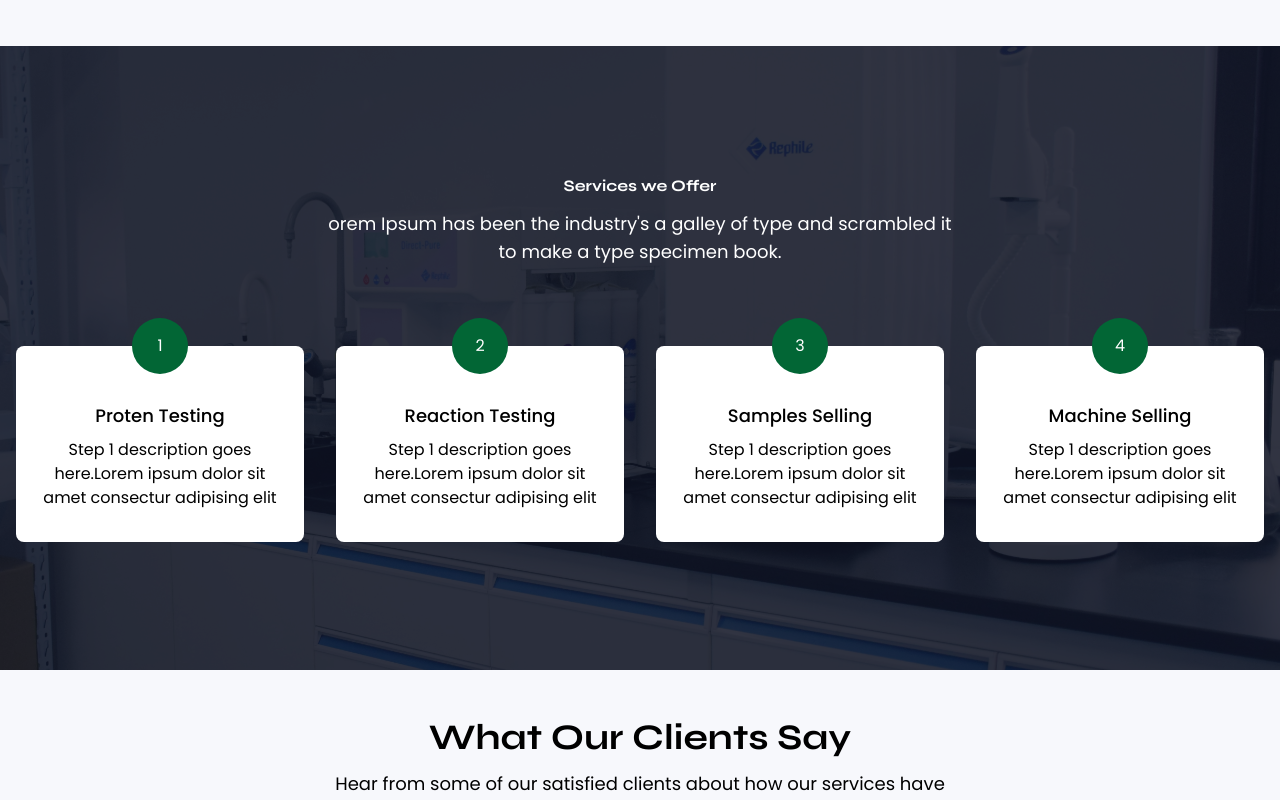
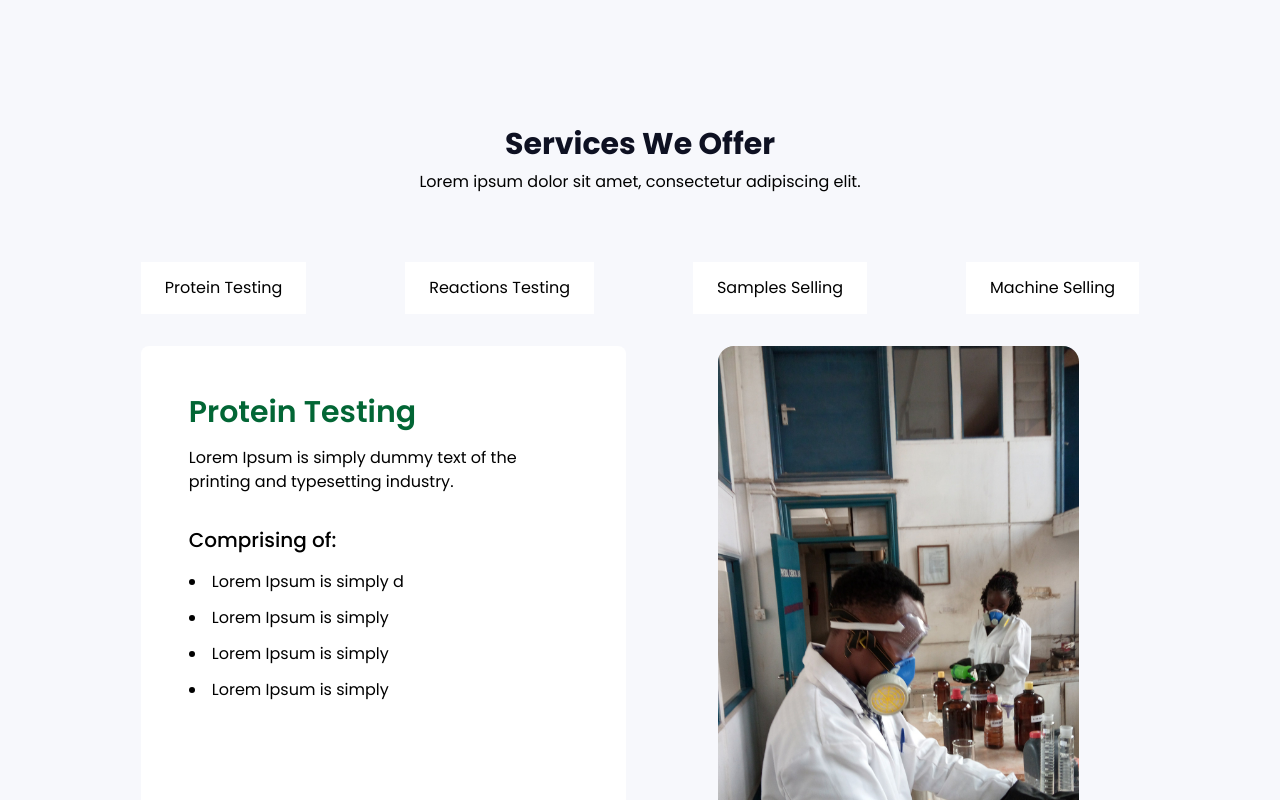
Before and after one commit to fezhull/Laboratory-React-Website, a React (Vite) app: page / in a window 1280 px wide. Shown: the part 1440-2240 px from the top of the page. Built offline with nearby package versions, Linux system fonts and the light colour scheme.

Commit message:
updates on the pages

```diff
--- a/src/App.jsx
+++ b/src/App.jsx
@@ -3,9 +3,9 @@ import './App.css'
 import About from './components/About'
 import Hero from './components/Hero'
 import Navbar from './components/Navbar'
-// import Services from './components/Services'
+ import Services from './components/Services'
 import Testimonial from './components/Testimonial'
-//import Pricing from './components/Pricing'
+// import Pricing from './components/Pricing'
 import WorkingStep from './components/WorkingStep'
 import Contact from './components/Contact'
 import Footer from './components/Footer'
@@ -18,8 +18,8 @@ function App() {
       <Navbar/>
       <Hero/>
       <About/>
+      <Services/>
       <WorkingStep/>
-      {/* <Services/> */}
       {/* <Pricing/> */}
       <Testimonial/>
       <Contact/>
--- a/src/components/Navbar.jsx
+++ b/src/components/Navbar.jsx
@@ -17,7 +17,7 @@ const Navbar = () => {
     };
 
     const handleScroll = () => {
-        const sections = ['home', 'services', 'about', 'pricing', 'testimonial'];
+        const sections = ['home', 'services', 'about', /* 'pricing' */, 'testimonial'];
         const scrollPosition = window.scrollY + 100;
 
         sections.forEach(section => {
@@ -49,7 +49,7 @@ const Navbar = () => {
 
     const navLinks = (
         <ul className='font-medium flex flex-col md:flex-row lg:space-x-8 sm:space-x-4 space-y-2 md:space-y-0 p-4 md:p-0'>
-            {['home', 'about','services', 'pricing', 'testimonial'].map(section => (
+            {['home', 'about','services', /* 'pricing' */, 'testimonial'].map(section => (
                 <li key={section}>
                     <motion.a
                         whileHover={{ scale: 1.1 }}
--- a/src/components/Services.jsx
+++ b/src/components/Services.jsx
@@ -1,142 +1,142 @@
-// import React from 'react';
-// import { Tab, Tabs, TabList, TabPanel } from 'react-tabs';
-// import servicesImg1 from "../assets/img1.jpg";
-// import servicesImg2 from "../assets/img2.jpg";
-// import servicesImg3 from "../assets/img3.jpg";
-// import servicesImg4 from "../assets/logo.jpg";
-// import { motion } from "framer-motion";
-// import { fadeIn } from "../utilis/animationVariants";
+import React from 'react';
+import { Tab, Tabs, TabList, TabPanel } from 'react-tabs';
+import servicesImg1 from "../assets/img1.jpg";
+import servicesImg2 from "../assets/img2.jpg";
+import servicesImg3 from "../assets/img3.jpg";
+import servicesImg4 from "../assets/logo.jpg";
+import { motion } from "framer-motion";
+import { fadeIn } from "../utilis/animationVariants";
 
-// const Services = () => {
-//     return (
-//         <div className='bg-[#f7f8fc]' id='services'>
-//             <div className='pt-20 px-4 container mx-auto'>
-//                 <motion.div
-//                     variants={fadeIn('up', 0.2)}
-//                     initial="hidden"
-//                     whileInView="show"
-//                     viewport={{ once: false, amount: 0.7 }}
-//                     className='text-center space-y-2'
-//                 >
-//                     <h2 className='text-3xl font-bold text-heroBg'>Services We Offer</h2>
-//                     <p className='md:w-1/2 mx-auto'>Lorem ipsum dolor sit amet, consectetur adipiscing elit.</p>
-//                 </motion.div>
+const Services = () => {
+    return (
+        <div className='bg-[#f7f8fc]' id='services'>
+            <div className='pt-20 px-4 container mx-auto'>
+                <motion.div
+                    variants={fadeIn('up', 0.2)}
+                    initial="hidden"
+                    whileInView="show"
+                    viewport={{ once: false, amount: 0.7 }}
+                    className='text-center space-y-2'
+                >
+                    <h2 className='text-3xl font-bold text-heroBg'>Services We Offer</h2>
+                    <p className='md:w-1/2 mx-auto'>Lorem ipsum dolor sit amet, consectetur adipiscing elit.</p>
+                </motion.div>
 
-//                 <div className='py-1 md:w-4/5 mx-auto'>
-//                     <Tabs>
-//                         <motion.TabList
-//                             variants={fadeIn('up', 0.3)}
-//                             initial="hidden"
-//                             whileInView="show"
-//                             viewport={{ once: false, amount: 0.7 }}
-//                             className="flex flex-wrap justify-between items-center md:gap-4 gap-4 mt-16"
-//                         >
-//                             <Tab aria-label="Protein Testing">Protein Testing</Tab>
-//                             <Tab aria-label="Reactions Testing">Reactions Testing</Tab>
-//                             <Tab aria-label="Samples Selling">Samples Selling</Tab>
-//                             <Tab aria-label="Machine Selling">Machine Selling</Tab>
-//                         </motion.TabList>
+                <div className='py-1 md:w-4/5 mx-auto'>
+                    <Tabs>
+                        <motion.TabList
+                            variants={fadeIn('up', 0.3)}
+                            initial="hidden"
+                            whileInView="show"
+                            viewport={{ once: false, amount: 0.7 }}
+                            className="flex flex-wrap justify-between items-center md:gap-4 gap-4 mt-16"
+                        >
+                            <Tab aria-label="Protein Testing">Protein Testing</Tab>
+                            <Tab aria-label="Reactions Testing">Reactions Testing</Tab>
+                            <Tab aria-label="Samples Selling">Samples Selling</Tab>
+                            <Tab aria-label="Machine Selling">Machine Selling</Tab>
+                        </motion.TabList>
 
-//                         {/* Tab Panels */}
-//                         <TabPanel>
-//                             <motion.div
-//                                 variants={fadeIn('down', 0.3)}
-//                                 initial="hidden"
-//                                 whileInView="show"
-//                                 viewport={{ once: false, amount: 0.7 }}
-//                                 className='flex flex-col md:flex-row gap-8 mt-8'
-//                             >
-//                                 <div className='md:w-1/2 bg-white rounded-lg p-12'>
-//                                     <h3 className='text-3xl font-semibold text-primary mb-4'>Protein Testing</h3>
-//                                     <p className='mb-8'>Lorem Ipsum is simply dummy text of the printing and typesetting industry.</p>
-//                                     <h4 className='text-xl font-medium text-black mb-4'>Comprising of:</h4>
-//                                     <ul className='list-disc list-inside space-y-3'>
-//                                         <li>Lorem Ipsum is simply d</li>
-//                                         <li>Lorem Ipsum is simply </li>
-//                                         <li>Lorem Ipsum is simply </li>
-//                                         <li>Lorem Ipsum is simply </li>
-//                                     </ul>
-//                                 </div>
-//                                 <div className='md:w-1/2'>
-//                                     <img
-//                                         src={servicesImg1}
-//                                         alt="Image representing Protein Testing services"
-//                                         className='w-3/4 h-auto rounded-2xl object-cover mx-auto'
-//                                     />
-//                                 </div>
-//                             </motion.div>
-//                         </TabPanel>
+                        {/* Tab Panels */}
+                        <TabPanel>
+                            <motion.div
+                                variants={fadeIn('down', 0.3)}
+                                initial="hidden"
+                                whileInView="show"
+                                viewport={{ once: false, amount: 0.7 }}
+                                className='flex flex-col md:flex-row gap-8 mt-8'
+                            >
+                                <div className='md:w-1/2 bg-white rounded-lg p-12'>
+                                    <h3 className='text-3xl font-semibold text-primary mb-4'>Protein Testing</h3>
+                                    <p className='mb-8'>Lorem Ipsum is simply dummy text of the printing and typesetting industry.</p>
+                                    <h4 className='text-xl font-medium text-black mb-4'>Comprising of:</h4>
+                                    <ul className='list-disc list-inside space-y-3'>
+                                        <li>Lorem Ipsum is simply d</li>
+                                        <li>Lorem Ipsum is simply </li>
+                                        <li>Lorem Ipsum is simply </li>
+                                        <li>Lorem Ipsum is simply </li>
+                                    </ul>
+                                </div>
+                                <div className='md:w-1/2'>
+                                    <img
+                                        src={servicesImg1}
+                                        alt="Image representing Protein Testing services"
+                                        className='w-3/4 h-auto rounded-2xl object-cover mx-auto'
+                                    />
+                                </div>
+                            </motion.div>
+                        </TabPanel>
 
-//                         <TabPanel>
-//                             <motion.div
-//                                 variants={fadeIn('up', 0.3)}
-//                                 initial="hidden"
-//                                 whileInView="show"
-//                                 viewport={{ once: false, amount: 0.7 }}
-//                                 className='flex flex-col md:flex-row gap-8 mt-8'
-//                             >
-//                                 <div className='md:w-1/2 bg-white rounded-lg p-12'>
-//                                     <h3 className='text-3xl font-semibold text-primary mb-4'>Reactions Testing</h3>
-//                                     <p className='mb-8'>Lorem Ipsum is simply dummy text of the printing and typesetting industry.</p>
-//                                 </div>
-//                                 <div className='md:w-1/2'>
-//                                     <img
-//                                         src={servicesImg2}
-//                                         alt="Image representing Reactions Testing services"
-//                                         className='w-3/4 h-auto rounded-2xl object-cover mx-auto'
-//                                     />
-//                                 </div>
-//                             </motion.div>
-//                         </TabPanel>
+                        <TabPanel>
+                            <motion.div
+                                variants={fadeIn('up', 0.3)}
+                                initial="hidden"
+                                whileInView="show"
+                                viewport={{ once: false, amount: 0.7 }}
+                                className='flex flex-col md:flex-row gap-8 mt-8'
+                            >
+                                <div className='md:w-1/2 bg-white rounded-lg p-12'>
+                                    <h3 className='text-3xl font-semibold text-primary mb-4'>Reactions Testing</h3>
+                                    <p className='mb-8'>Lorem Ipsum is simply dummy text of the printing and typesetting industry.</p>
+                                </div>
+                                <div className='md:w-1/2'>
+                                    <img
+                                        src={servicesImg2}
+                                        alt="Image representing Reactions Testing services"
+                                        className='w-3/4 h-auto rounded-2xl object-cover mx-auto'
+                                    />
+                                </div>
+                            </motion.div>
+                        </TabPanel>
 
-//                         <TabPanel>
-//                             <motion.div
-//                                 variants={fadeIn('up', 0.3)}
-//                                 initial="hidden"
-//                                 whileInView="show"
-//                                 viewport={{ once: false, amount: 0.7 }}
-//                                 className='flex flex-col md:flex-row gap-8 mt-8'
-//                             >
-//                                 <div className='md:w-1/2 bg-white rounded-lg p-12'>
-//                                     <h3 className='text-3xl font-semibold text-primary mb-4'>Samples Selling</h3>
-//                                     <p className='mb-8'>Lorem Ipsum is simply dummy text of the printing and typesetting industry.</p>
-//                                 </div>
-//                                 <div className='md:w-1/2'>
-//                                     <img
-//                                         src={servicesImg3}
-//                                         alt="Image representing Samples Selling services"
-//                                         className='w-3/4 h-auto rounded-2xl object-cover mx-auto'
-//                                     />
-//                                 </div>
-//                             </motion.div>
-//                         </TabPanel>
+                        <TabPanel>
+                            <motion.div
+                                variants={fadeIn('up', 0.3)}
+                                initial="hidden"
+                                whileInView="show"
+                                viewport={{ once: false, amount: 0.7 }}
+                                className='flex flex-col md:flex-row gap-8 mt-8'
+                            >
+                                <div className='md:w-1/2 bg-white rounded-lg p-12'>
+                                    <h3 className='text-3xl font-semibold text-primary mb-4'>Samples Selling</h3>
+                                    <p className='mb-8'>Lorem Ipsum is simply dummy text of the printing and typesetting industry.</p>
+                                </div>
+                                <div className='md:w-1/2'>
+                                    <img
+                                        src={servicesImg3}
+                                        alt="Image representing Samples Selling services"
+                                        className='w-3/4 h-auto rounded-2xl object-cover mx-auto'
+                                    />
+                                </div>
+                            </motion.div>
+                        </TabPanel>
 
-//                         <TabPanel>
-//                             <motion.div
-//                                 variants={fadeIn('up', 0.3)}
-//                                 initial="hidden"
-//                                 whileInView="show"
-//                                 viewport={{ once: false, amount: 0.7 }}
-//                                 className='flex flex-col md:flex-row gap-8 mt-8'
-//                             >
-//                                 <div className='md:w-1/2 bg-white rounded-lg p-12'>
-//                                     <h3 className='text-3xl font-semibold text-primary mb-4'>Machine Selling</h3>
-//                                     <p className='mb-8'>Lorem Ipsum is simply dummy text of the printing and typesetting industry.</p>
-//                                 </div>
-//                                 <div className='md:w-1/2'>
-//                                     <img
-//                                         src={servicesImg4}
-//                                         alt="Image representing Machine Selling services"
-//                                         className='w-3/4 h-auto rounded-2xl object-cover mx-auto'
-//                                     />
-//                                 </div>
-//                             </motion.div>
-//                         </TabPanel>
-//                     </Tabs>
-//                 </div>
-//             </div>
-//         </div>
-//     );
-// };
+                        <TabPanel>
+                            <motion.div
+                                variants={fadeIn('up', 0.3)}
+                                initial="hidden"
+                                whileInView="show"
+                                viewport={{ once: false, amount: 0.7 }}
+                                className='flex flex-col md:flex-row gap-8 mt-8'
+                            >
+                                <div className='md:w-1/2 bg-white rounded-lg p-12'>
+                                    <h3 className='text-3xl font-semibold text-primary mb-4'>Machine Selling</h3>
+                                    <p className='mb-8'>Lorem Ipsum is simply dummy text of the printing and typesetting industry.</p>
+                                </div>
+                                <div className='md:w-1/2'>
+                                    <img
+                                        src={servicesImg4}
+                                        alt="Image representing Machine Selling services"
+                                        className='w-3/4 h-auto rounded-2xl object-cover mx-auto'
+                                    />
+                                </div>
+                            </motion.div>
+                        </TabPanel>
+                    </Tabs>
+                </div>
+            </div>
+        </div>
+    );
+};
 
-// export default Services;
+export default Services;
```
